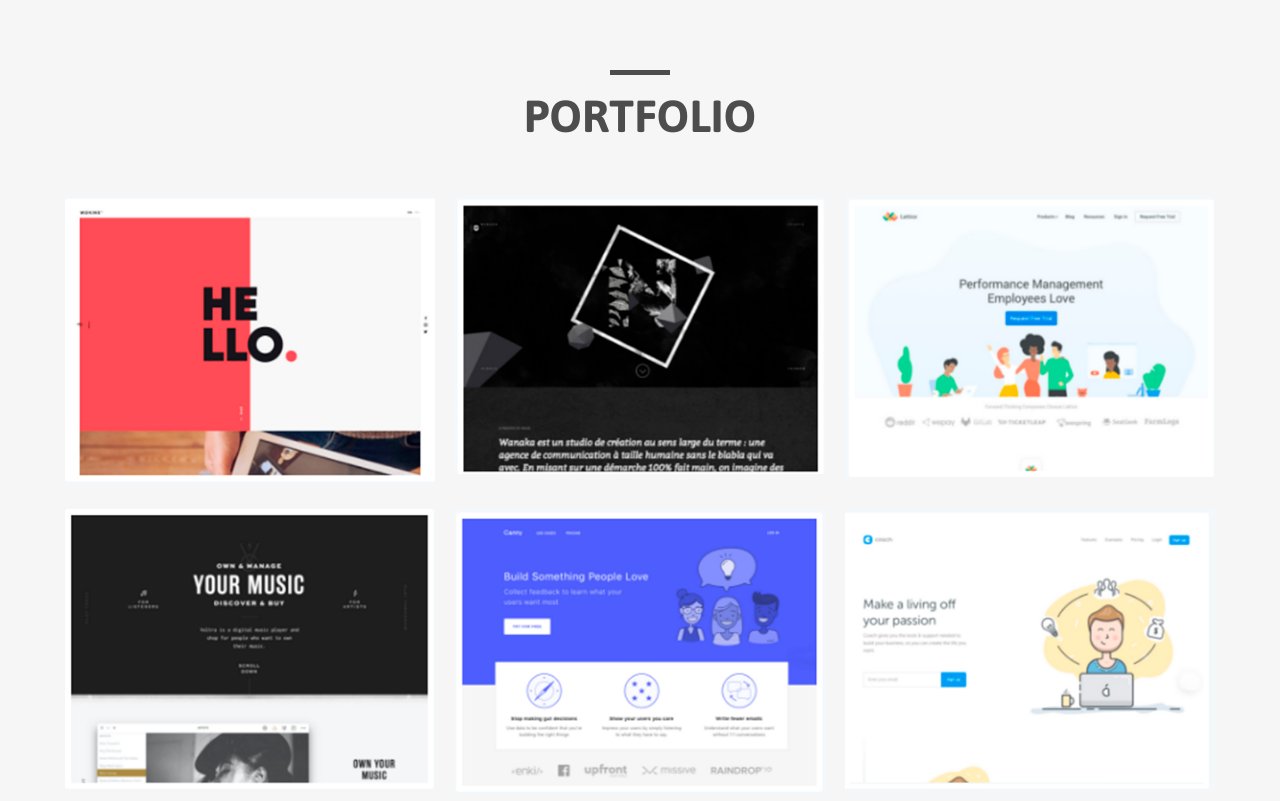
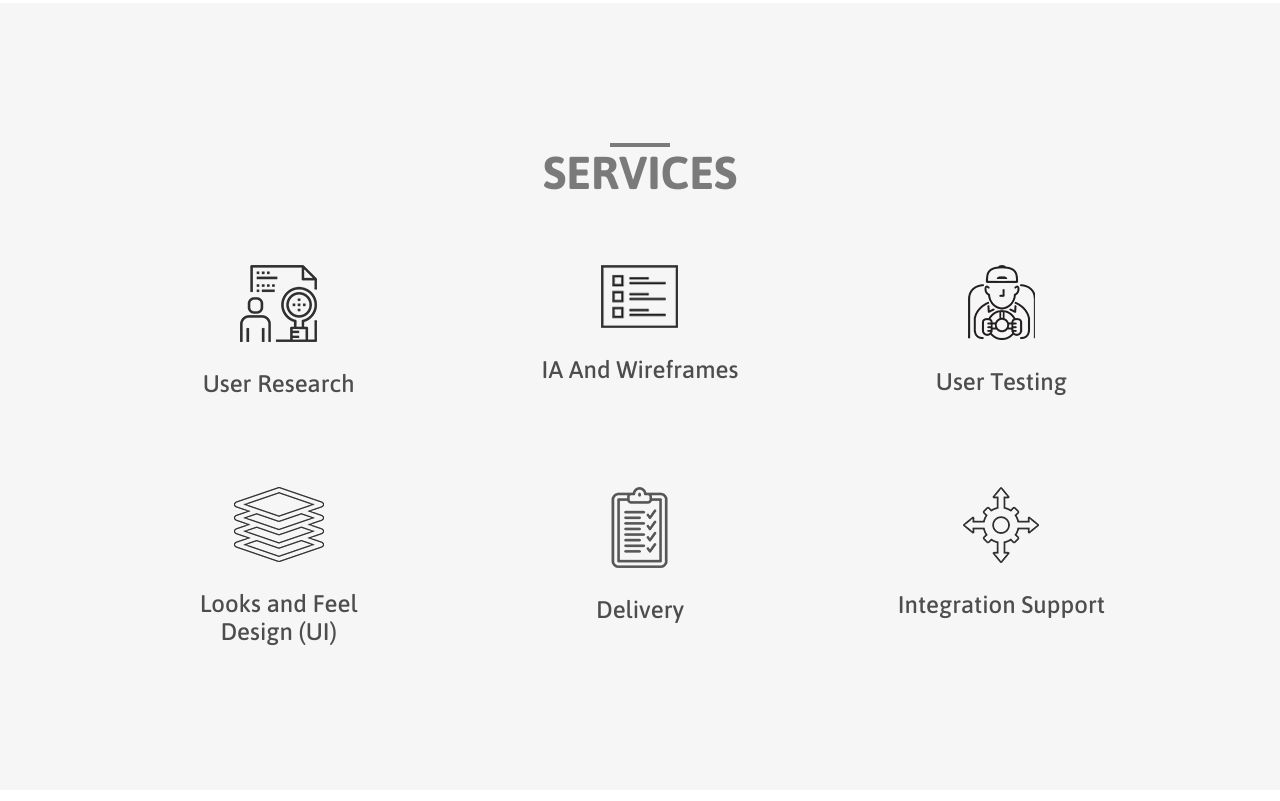
Before and after one commit to ihor-halchenko/Team_Work, a plain HTML site: page index.html in a window 1280 px wide. Shown: the part 1035-1836 px from the top of the page. Drawn offline with Linux system fonts and the light colour scheme; files whose address does not match are found by name.

Commit message:
merge evgeniy branch

```diff
--- a/index.html
+++ b/index.html
@@ -54,6 +54,55 @@
       <button class="button__up"><a href="#home">up</a></button>
     </div>
 
+    <div class="wrapper-services-block">
+      <div class="sevices-block">
+        <div class="services-block__title">
+          <h2>services</h2>
+        </div>
+        <div class="services-block__services-icon">
+          <div class="first-line__block-icon">
+            <div class="personal-block__icon">
+              <img src="img/services1.png" alt="" />
+              <p>User Research</p>
+            </div>
+            <div class="personal-block__icon">
+              <img src="img/services2.png" alt="" />
+              <p>IA And Wireframes</p>
+            </div>
+            <div class="personal-block__icon">
+              <img src="img/services3.png" alt="" />
+              <p>User Testing</p>
+            </div>
+          </div>
+        </div>
+        <div class="second-line__block-icon">
+          <div class="personal-block__icon">
+            <img src="img/services4.png" alt="" />
+            <p>
+              Looks and Feel <br />
+              Design (UI)
+            </p>
+          </div>
+          <div class="personal-block__icon">
+            <img src="img/services5.png" alt="" />
+            <p>Delivery</p>
+          </div>
+          <div class="personal-block__icon">
+            <img src="img/services6.png" alt="" />
+            <p>Integration Support</p>
+          </div>
+        </div>
+      </div>
+    </div>
+    <div class="block-skills">
+      <div class="block-skills__title">
+        <h2>my skills</h2>
+      </div>
+      <div class="block-schedulel">
+        <img src="img/schedulel.png" alt="" />
+      </div>
+    </div>
+
     <div class="container-portfolio">
       <div class="portfolio">
         <div class="portfolio-text">
--- a/scss/style.scss
+++ b/scss/style.scss
@@ -303,6 +303,86 @@
   }
 }
 
+div.wrapper-services-block {
+  background: #f6f6f6;
+  width: 100%;
+  height: 100%;
+}
+
+div.sevices-block,
+div.block-skills {
+  margin: 0 98px;
+  @media screen and (max-width: 768px) {
+    margin: 0 68px;
+  }
+  @media screen and (max-width: 540px) {
+    margin: 0 38px;
+  }
+  div.services-block__title,
+  div.block-skills__title {
+    text-align: center;
+    h2 {
+      padding-top: 140px;
+      font-family: "Asap-Bold";
+      text-transform: uppercase;
+      color: #7a7a7a;
+      font-size: 46px;
+      text-align: center;
+      @media screen and (max-width: 768px) {
+        padding-top: 100px;
+      }
+      @media screen and (max-width: 540px) {
+        padding-top: 60px;
+      }
+    }
+    h2::before {
+      display: block;
+      content: "";
+      width: 60px;
+      height: 4px;
+      margin: 0 auto;
+      background: #7a7a7a;
+    }
+  }
+}
+.first-line__block-icon,
+.second-line__block-icon {
+  display: flex;
+  justify-content: space-around;
+  margin-top: 65px;
+  text-align: center;
+  @media screen and (max-width: 540px) {
+    display: flex;
+    align-items: center;
+    flex-direction: column;
+    margin-top: 25px;
+  }
+}
+.second-line__block-icon {
+  padding-bottom: 120px;
+  @media screen and (max-width: 540px) {
+    padding-bottom: 60px;
+  }
+}
+.personal-block__icon {
+  width: 33.3%;
+  @media screen and (max-width: 540px) {
+    margin-bottom: 10px;
+  }
+  p {
+    font-family: "Asap-Medium";
+    font-size: 24px;
+    color: #4d4d4d;
+  }
+}
+div.block-skills {
+  text-align: center;
+  .block-schedulel img {
+    width: 100%;
+    padding: 60px 0 125px 0;
+  }
+}
+
 .container-portfolio {
   max-width: 1366px;
   margin: 0 auto;
```
Also changed, not shown: css/style.css, img/schedulel.png (added), img/services1.png (added), img/services2.png (added), img/services3.png (added), img/services4.png (added), img/services5.png (added), img/services6.png (added), 1 other file.
